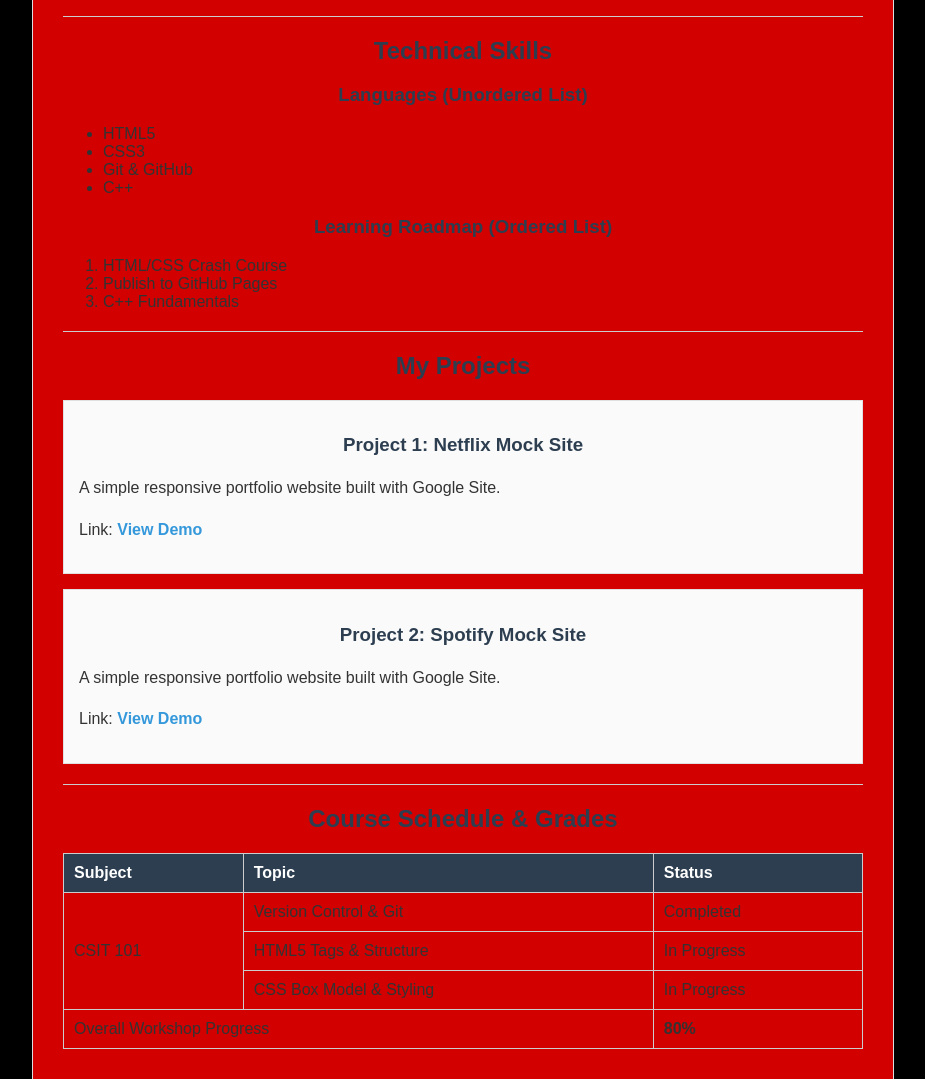
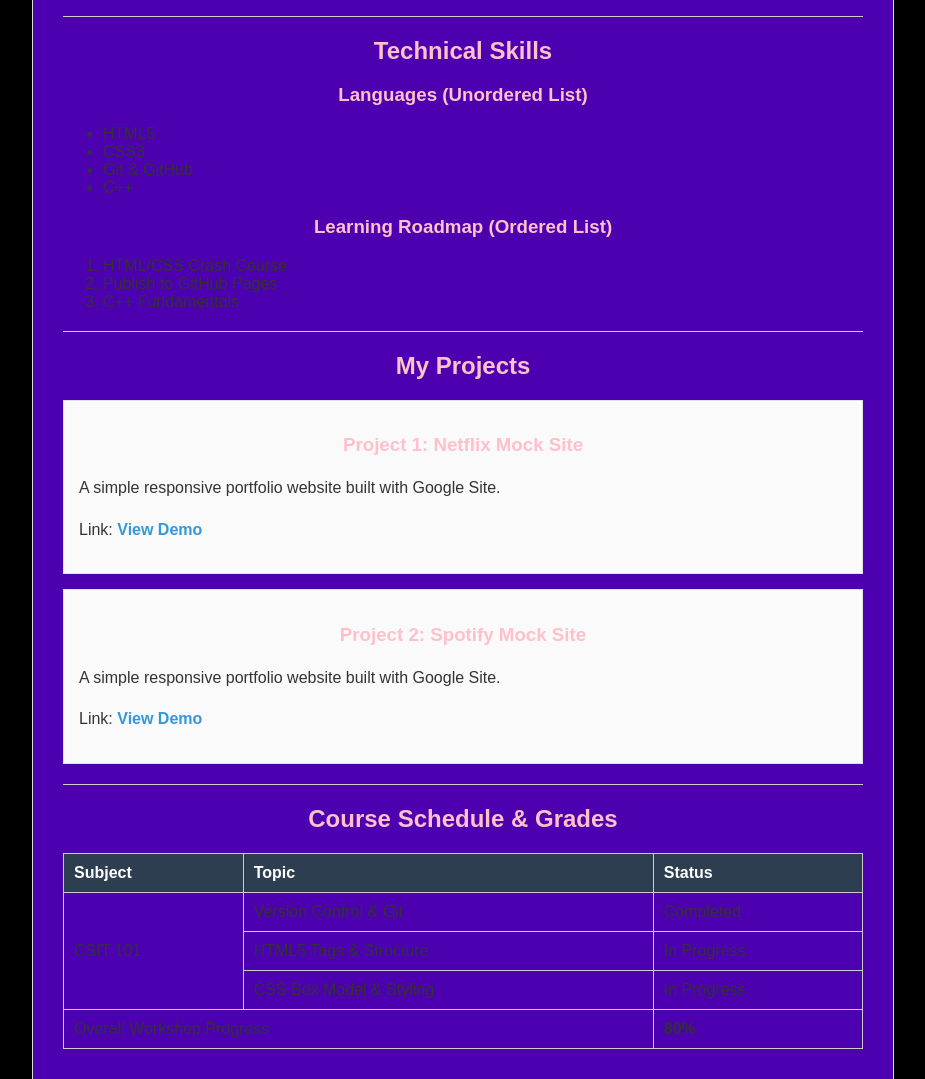
Before and after one commit to gzaldivar-bot/csit-web-finals-2026, a plain HTML site: page index.html in a window 1280 px wide. Shown: the part 623-1702 px from the top of the page, without its empty margins (177-1102 px from the left). Drawn offline with Linux system fonts and the light colour scheme.

Commit message:
Update styles.css

```diff
--- a/styles.css
+++ b/styles.css
@@ -12,7 +12,7 @@ body {
   max-width: 800px;
   margin: 0 auto;
   padding: 30px;
-  background-color: #D30000;
+  background-color: #4c00b0;
   border: 1px solid #ddd;
 }
 
@@ -20,7 +20,7 @@ body {
 h1,
 h2,
 h3 {
-  color: #2c3e50;
+  color: #FFC0CB;
   text-align: center;
 }
 
```
